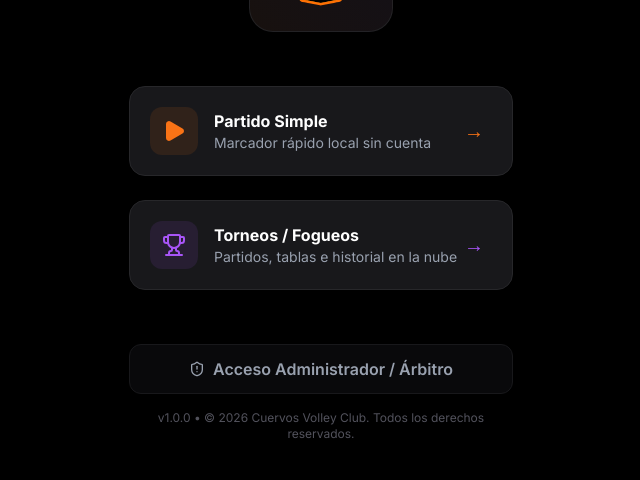
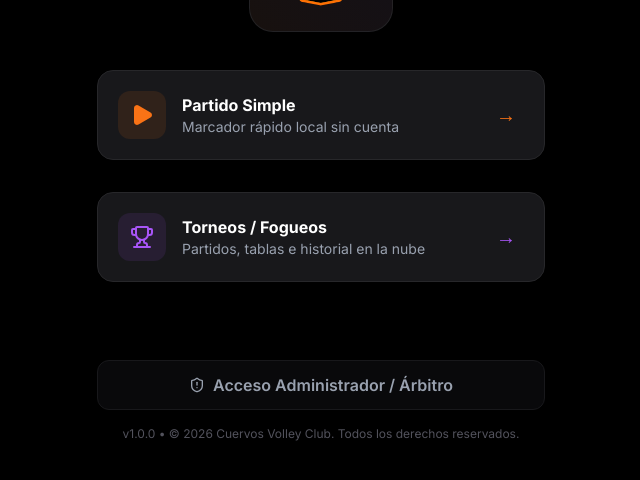
Before and after one commit to JhonFGu/app-marcador-voleibol, a React (Vite) app: page / in a window 1280 px wide. Shown: the part 222-702 px from the top of the page, without its empty margins (319-959 px from the left). Built offline with nearby package versions, Linux system fonts and the light colour scheme; no server answers.

Commit message:
fix: espaciado responsive en Home para escritorio (gap, margen y ancho)

```diff
--- a/src/pages/Home.tsx
+++ b/src/pages/Home.tsx
@@ -27,7 +27,7 @@ export default function Home() {
       </div>
 
       {/* Main Options */}
-      <div className="flex flex-col w-full max-w-sm gap-6 my-auto">
+      <div className="flex flex-col w-full max-w-sm md:max-w-md gap-6 md:gap-8 my-auto">
         {/* Simple Match Button */}
         <button
           onClick={() => navigate('/match/setup')}
@@ -64,7 +64,7 @@ export default function Home() {
       </div>
 
       {/* Admin Panel Link */}
-      <div className="w-full max-w-sm">
+      <div className="w-full max-w-sm md:max-w-md mt-6 md:mt-10">
         <button
           onClick={() => navigate('/admin/login')}
           className="flex items-center justify-center gap-2 w-full py-3 bg-zinc-950 border border-zinc-900 rounded-xl text-base font-semibold text-gray-400 hover:text-white hover:border-zinc-800 transition-all"
```
